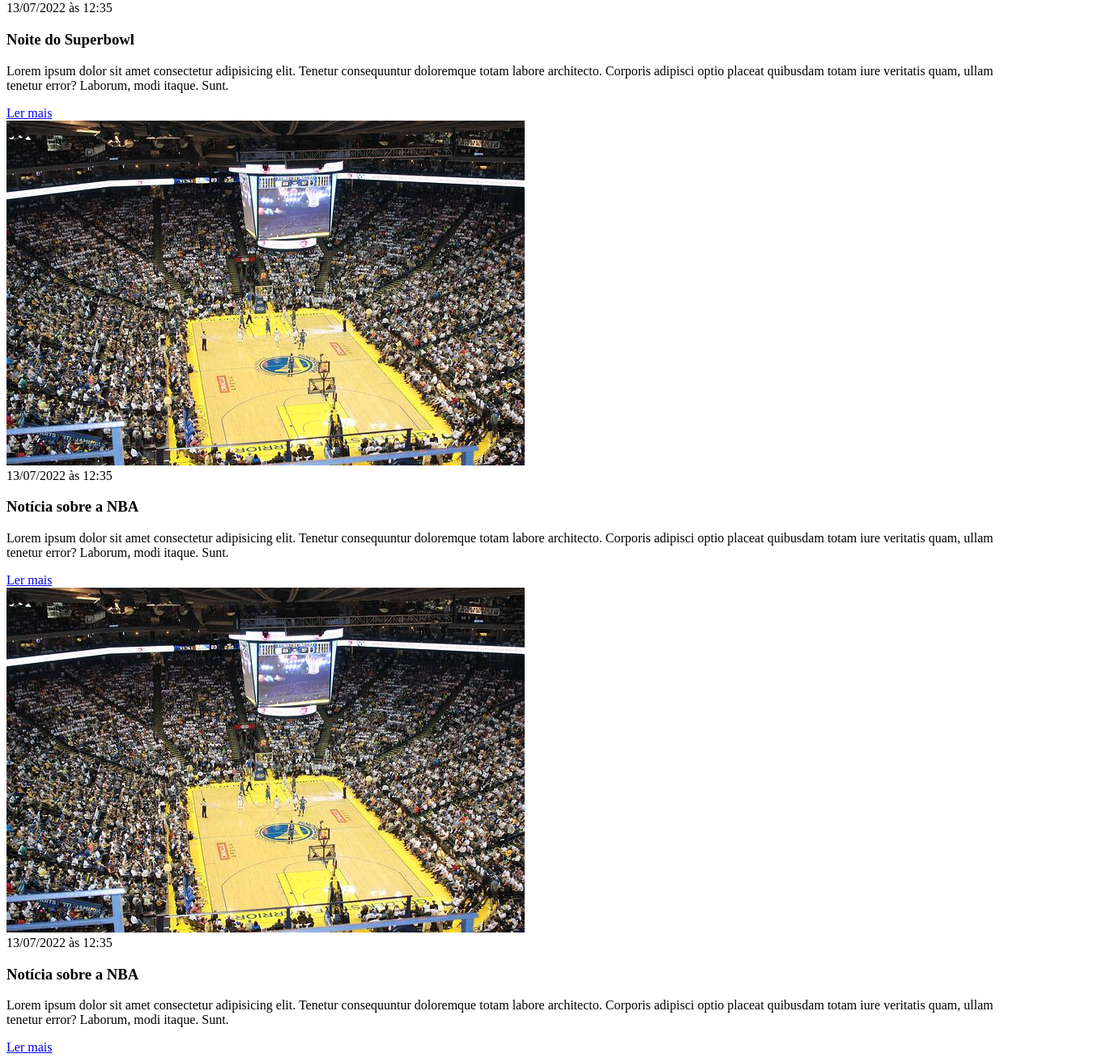
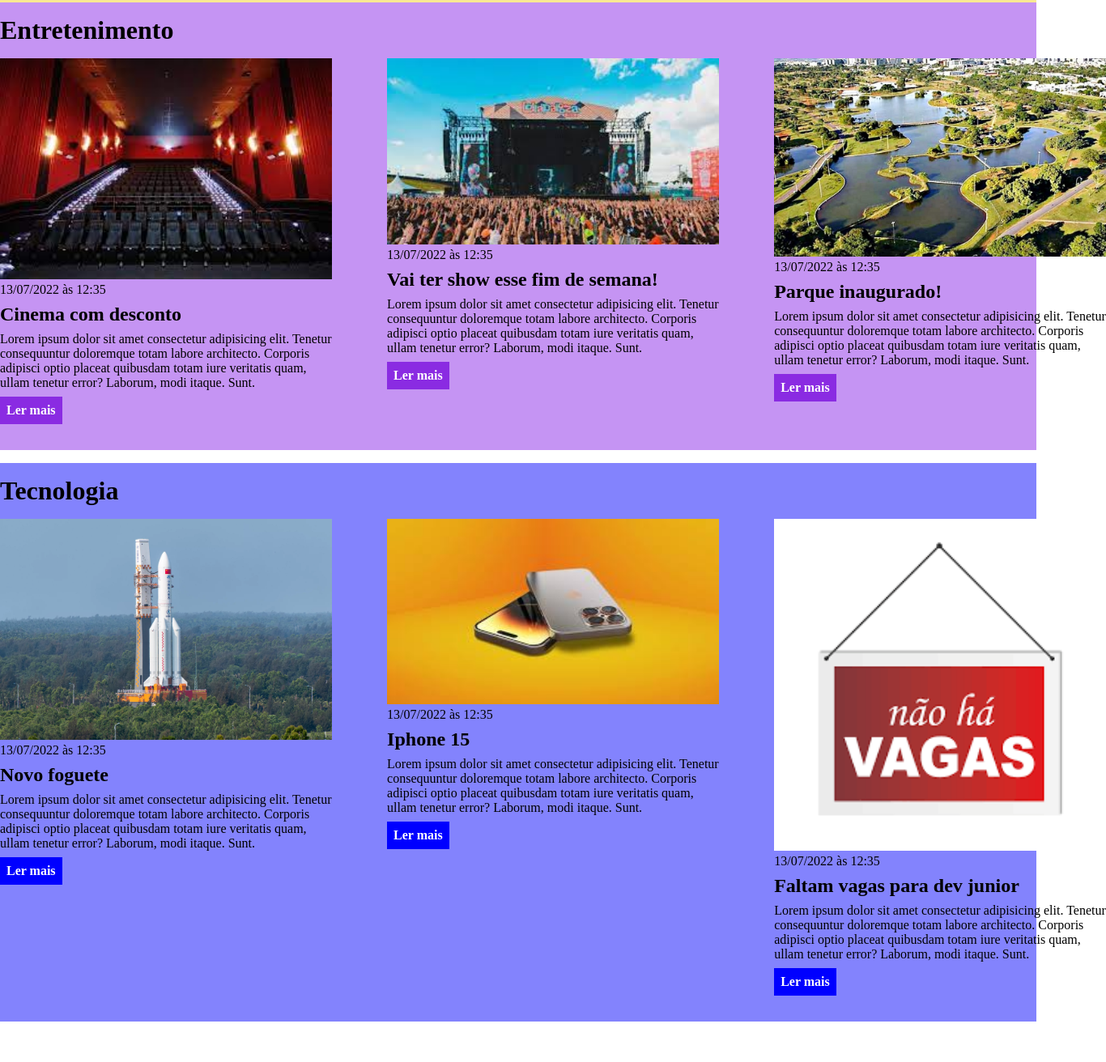
Before and after one commit to Gustavocldev/curso_ebac_frontend, a plain HTML site: page css_support_class (1)/css/index.html in a window 1280 px wide. Shown: the part 1188-2500 px from the top of the page at 81% size, 1366 px wide, since content can reach past the window. After the commit the page ends 2466 px from the top, so only its background shows below. Drawn offline with Linux system fonts and the light colour scheme.

Commit message:
exercicio css

```diff
--- a/css_support_class (1)/css/index.html
+++ b/css_support_class (1)/css/index.html
@@ -9,24 +9,28 @@
 </head>
 <body>
     <header>
+        <div class="container">
             <h1>Meu portal de notícias</h1>
             <nav>
                 <ul>
                     <li>
-                    <a href="#sports" title="Ir para a seção de esportes">Esportes</a>
+                        <a href="#esportes" title="Ir para a seção de esportes">Esportes</a>
                     </li>
                     <li>
-                    <a href="#economy" title="Ir para a seção de notícias">Economia</a>
+                        <a href="#Economia" title="Ir para a seção de notícias">Economia</a>
                     </li>
                 </ul>
             </nav>
+        </div>
     </header>
-    <section>
+    <section id="esportes">
+        <div class="container">
             <h2>Esportes</h2>
+            <div class="articles">
                 <article>
                     <img src="./imagens/futebol.jpg" alt="Bola de futebol no gramado" />
                     <header>
-                <time>13/07/2022 às 12:35</time>
+                        <time class="creation-date">13/07/2022 às 12:35</time>
                     </header>
                     <h3>Grande clássico na noite de hoje</h3>
                     <p>
@@ -56,20 +60,13 @@
                     </p>
                     <a href="#" title="Leia a notícia completa">Ler mais</a>
                 </article>
-        <article>
-            <img src="./imagens/basquete.jpg" title="Vista aérea de uma quadra de basquete" />
-            <header>
-                <time>13/07/2022 às 12:35</time>
-            </header>
-            <h3>Notícia sobre a NBA</h3>
-            <p>
-                Lorem ipsum dolor sit amet consectetur adipisicing elit. Tenetur consequuntur doloremque totam labore architecto. Corporis adipisci optio placeat quibusdam totam iure veritatis quam, ullam tenetur error? Laborum, modi itaque. Sunt.
-            </p>
-            <a href="#" title="Leia a notícia completa">Ler mais</a>
-        </article>
+            </div>
+        </div>
     </section>
-    <section>
+    <section id="Economia">
+        <div class="container">
             <h2>Economia</h2>
+            <div class="articles">
                 <article>
                     <img src="./imagens/dolares.jpg" alt="Muitos dólares" />
                     <header>
@@ -103,6 +100,90 @@
                     </p>
                     <a href="#" title="Leia a notícia completa">Ler mais</a>
                 </article>
+            </div>
+        </div>
+    </section>
+    <section class="ent">
+        <div class="container">
+            <h2>Entretenimento</h2>
+            <div class="articles">
+                <article>
+                    <img src="./imagens/img cinema.jpg" alt="sala de cinema" />
+                    <header>
+                        <time>13/07/2022 às 12:35</time>
+                    </header>
+                    <h3>Cinema com desconto</h3>
+                    <p>
+                        Lorem ipsum dolor sit amet consectetur adipisicing elit. Tenetur consequuntur doloremque totam labore architecto. Corporis adipisci optio placeat quibusdam totam iure veritatis quam, ullam tenetur error? Laborum, modi itaque. Sunt.
+                    </p>
+                    <a href="#" title="Leia a notícia completa">Ler mais</a>
+                </article>
+                <article>
+                    <img src="./imagens/img-evento.jpg" alt="show com muitas pessoas" />
+                    <header>
+                        <time>13/07/2022 às 12:35</time>
+                    </header>
+                    <h3>Vai ter show esse fim de semana!</h3>
+                    <p>
+                        Lorem ipsum dolor sit amet consectetur adipisicing elit. Tenetur consequuntur doloremque totam labore architecto. Corporis adipisci optio placeat quibusdam totam iure veritatis quam, ullam tenetur error? Laborum, modi itaque. Sunt.
+                    </p>
+                    <a href="#" title="Leia a notícia completa">Ler mais</a>
+                </article>
+                <article>
+                    <img src="./imagens/img-park.jpg" alt="Park aberto" />
+                    <header>
+                        <time>13/07/2022 às 12:35</time>
+                    </header>
+                    <h3>Parque inaugurado!</h3>
+                    <p>
+                        Lorem ipsum dolor sit amet consectetur adipisicing elit. Tenetur consequuntur doloremque totam labore architecto. Corporis adipisci optio placeat quibusdam totam iure veritatis quam, ullam tenetur error? Laborum, modi itaque. Sunt.
+                    </p>
+                    <a href="#" title="Leia a notícia completa">Ler mais</a>
+                </article>
+            </div>
+        </div>
+    </section>
+    <section>
+        <section id="tec">
+            <div class="container">
+                <h2>Tecnologia</h2>
+                <div class="articles">
+                    <article>
+                        <img src="./imagens/foguete.webp" alt="sala de cinema" />
+                        <header>
+                            <time>13/07/2022 às 12:35</time>
+                        </header>
+                        <h3>Novo foguete</h3>
+                        <p>
+                            Lorem ipsum dolor sit amet consectetur adipisicing elit. Tenetur consequuntur doloremque totam labore architecto. Corporis adipisci optio placeat quibusdam totam iure veritatis quam, ullam tenetur error? Laborum, modi itaque. Sunt.
+                        </p>
+                        <a href="#" title="Leia a notícia completa">Ler mais</a>
+                    </article>
+                    <article>
+                        <img src="./imagens/iphone-ok.jpg" alt="show com muitas pessoas" />
+                        <header>
+                            <time>13/07/2022 às 12:35</time>
+                        </header>
+                        <h3>Iphone 15</h3>
+                        <p>
+                            Lorem ipsum dolor sit amet consectetur adipisicing elit. Tenetur consequuntur doloremque totam labore architecto. Corporis adipisci optio placeat quibusdam totam iure veritatis quam, ullam tenetur error? Laborum, modi itaque. Sunt.
+                        </p>
+                        <a href="#" title="Leia a notícia completa">Ler mais</a>
+                    </article>
+                    <article>
+                        <img src="./imagens/vagas.png" alt="Park aberto" />
+                        <header>
+                            <time>13/07/2022 às 12:35</time>
+                        </header>
+                        <h3>Faltam vagas para dev junior</h3>
+                        <p>
+                            Lorem ipsum dolor sit amet consectetur adipisicing elit. Tenetur consequuntur doloremque totam labore architecto. Corporis adipisci optio placeat quibusdam totam iure veritatis quam, ullam tenetur error? Laborum, modi itaque. Sunt.
+                        </p>
+                        <a href="#" title="Leia a notícia completa">Ler mais</a>
+                    </article>
+                </div>
+            </div>
+        </section>
     </section>
 </body>
 </html>
--- /dev/null
+++ b/css_support_class (1)/css/main.css
@@ -0,0 +1,123 @@
+* {
+    box-sizing: border-box;
+    margin: 0;
+    padding: 0;
+}
+
+body > header {
+    background-color: darkcyan;
+    padding: 16px 0;
+    color: rgba(245, 245, 245, 0.953);
+}
+
+header .container {
+    display: flex;
+    align-items: center;
+    justify-content: space-between;
+}
+
+header li {
+    display: inline ;
+    font-family: Arial, Helvetica, sans-serif;
+    margin-left: 16px;
+    font-weight: bold
+}
+
+header li a {
+    color: rgba(245, 245, 245, 0.953);
+    text-decoration: none;
+}
+
+.container {
+    width: 1366px;
+    margin: 0 auto;
+
+}
+
+.articles {
+    display: flex;
+    flex-wrap: wrap;
+    justify-content: space-between;
+}
+
+.articles article img {
+    /* height: 180px; */
+    width: 100%;
+
+}
+
+.articles article {
+    width: 30%;
+}
+
+section {
+    padding: 16px 0;
+}
+
+section h2,
+ .articles article {
+    margin-bottom: 16px;
+}
+
+.articles article h3 {
+    margin-top: 8px;
+    margin-bottom: 8px;
+}
+
+.articles article a {
+    background-color: blue;
+    color: #fff;
+    padding: 8px;
+    display: inline-block;
+    text-decoration: none;
+    font-weight: bold;
+    margin-top: 8px;
+}
+
+.articles article a:hover {
+    text-decoration: underline;
+}
+
+.articles article p
+.articles .articles a {
+    font-family: Arial, Helvetica, sans-serif;
+}
+
+.articles article h3 {
+    font-size: 24px;
+}
+
+section h2 {
+    font-size: 32px;
+}
+
+#esportes {
+    background-color: rgba(0, 255, 0, 0.1);
+}
+#esportes .articles article a {
+    background-color: green;
+}
+
+#Economia {
+    background-color: rgb(249, 233, 147);
+}
+
+#Economia .articles article a {
+    background-color: rgb(255, 200, 0);
+}
+
+.ent {
+    background-color: rgb(197, 148, 243);
+}
+
+.ent .articles article a {
+    background-color: blueviolet;
+}
+
+#tec {
+    background-color: rgb(131, 131, 253);
+}
+
+#tec .articles article a {
+    background-color: blue;
+}
```
Also changed, not shown: index.html (deleted, +0 -108 lines), css_support_class (1)/css/imagens/foguete.webp (added), css_support_class (1)/css/imagens/img cinema.jpg (added), css_support_class (1)/css/imagens/img-evento.jpg (added), css_support_class (1)/css/imagens/img-park.jpg (added), css_support_class (1)/css/imagens/iphone-ok.jpg (added), css_support_class (1)/css/imagens/vagas.png (added). Lines whose indentation alone changed are shown as unchanged.
